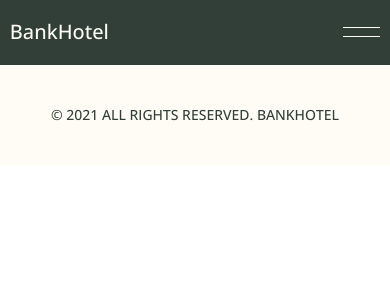
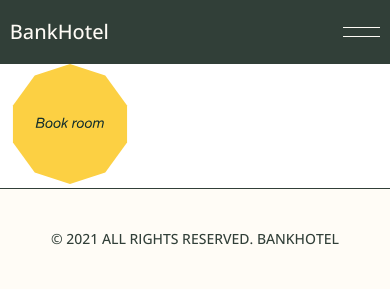
Before and after one commit to gift56/Fullstack-HotelWebsite, a React (Create React App) app: page /rooms in a window 390 px wide. Shown: the top 300 px of the page. Built offline with nearby package versions, Linux system fonts and the light colour scheme.

Commit message:
working on mobile view

```diff
--- a/src/components/RoomsData/RoomHero.jsx
+++ b/src/components/RoomsData/RoomHero.jsx
@@ -1,11 +1,21 @@
 import React from "react";
-import { HeroCon } from "../../styles/RoomStyle/RoomHero.styled";
+import Polygon from "../../assets/bookNow.svg";
+import { HeroArea, HeroCon } from "../../styles/RoomStyle/RoomHero.styled";
 import { Container } from "../../styles/Container/container.styled";
 
 const RoomHero = () => {
   return (
     <HeroCon>
-      <Container></Container>
+      <Container>
+        <HeroArea>
+          <div className="leftSide"></div>
+          <div className="rightSide">
+            <div className="image">
+              <img src={Polygon} alt="book_now_img" />
+            </div>
+          </div>
+        </HeroArea>
+      </Container>
     </HeroCon>
   );
 };
```
